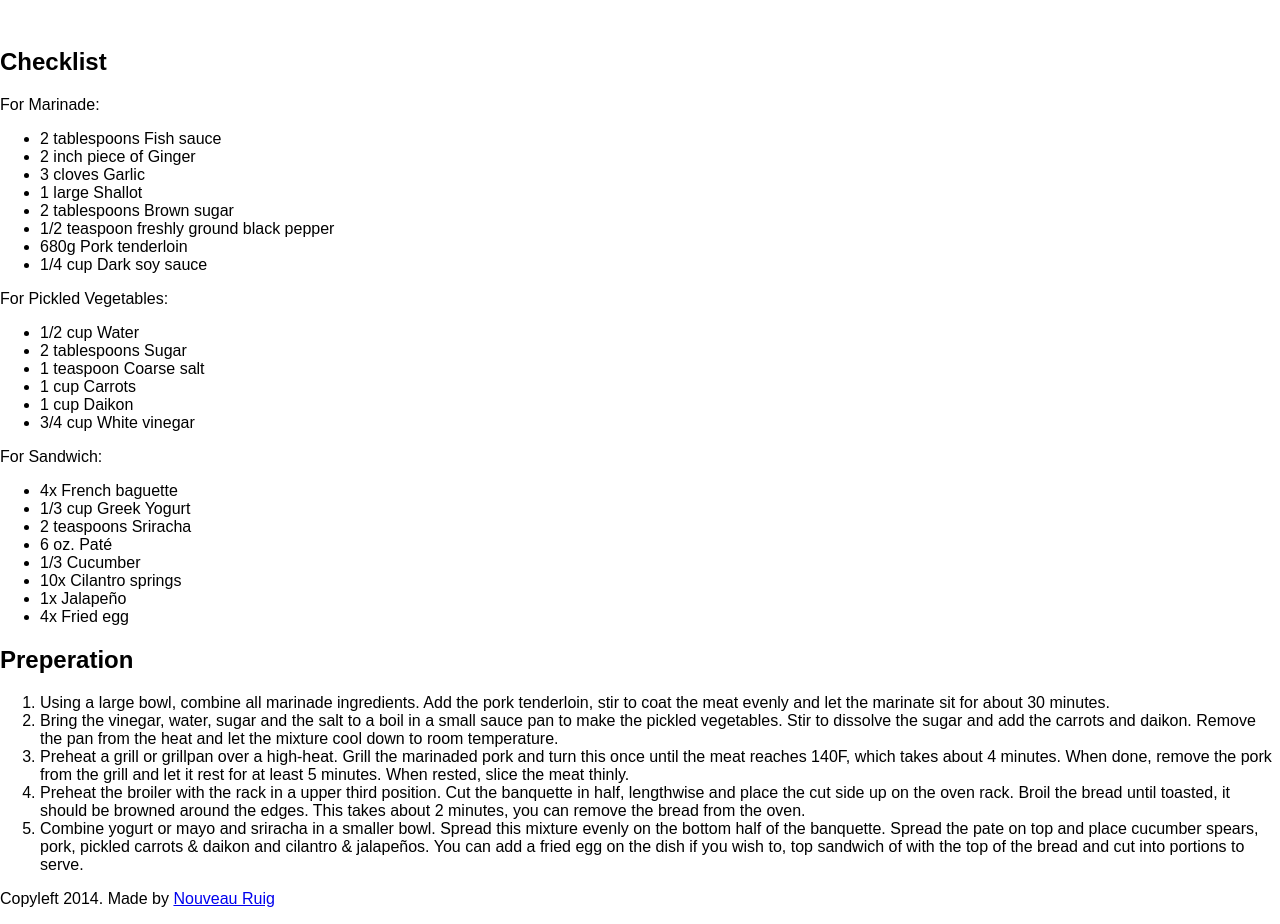
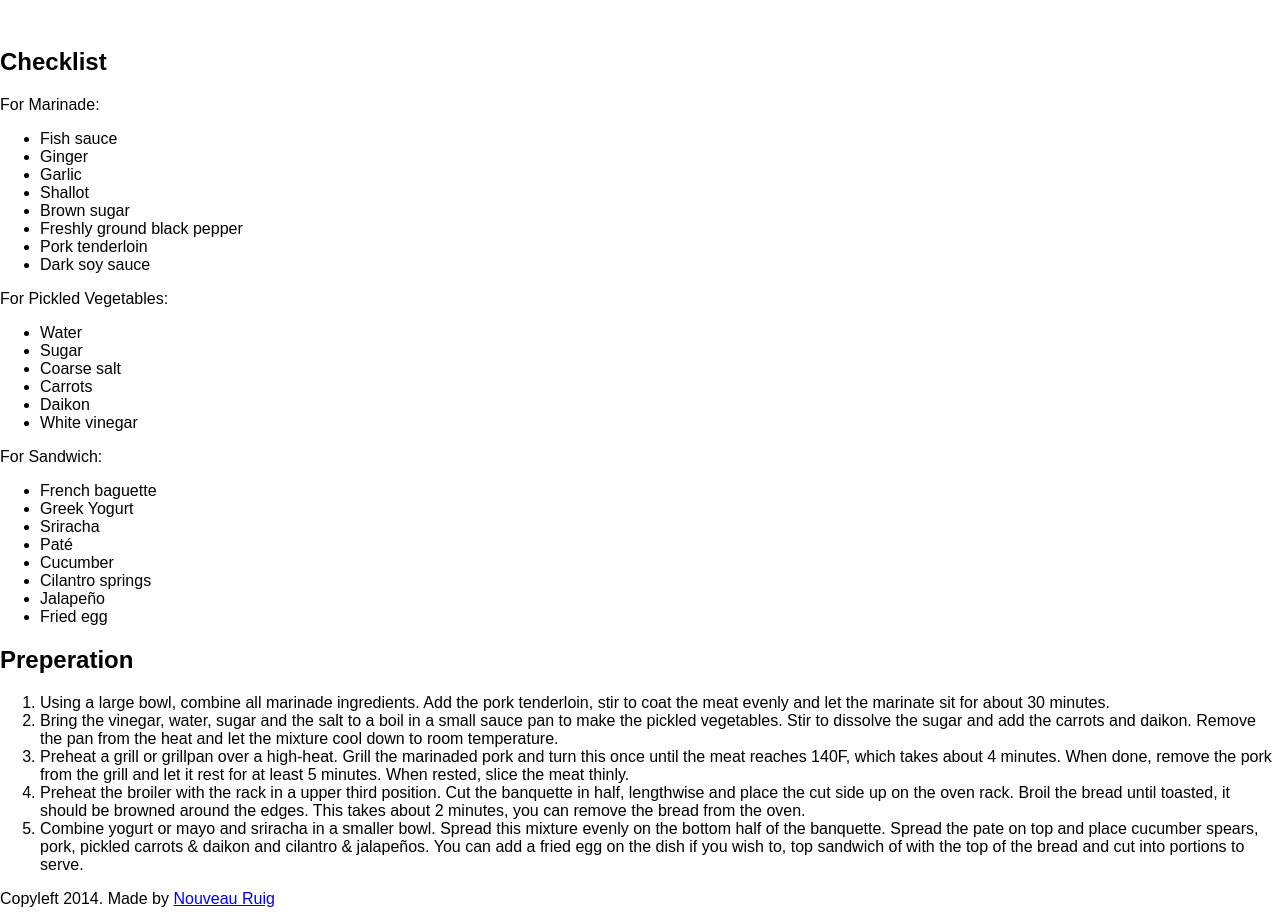
Before and after one commit to nickrttn/nouveauruig, a plain HTML site: page vn/recipe.html in a window 1280 px wide. Shown: the part 1120-2044 px from the top of the page. Drawn offline with Linux system fonts and the light colour scheme.

Commit message:
ch ch changes

```diff
--- a/vn/recipe.html
+++ b/vn/recipe.html
@@ -41,36 +41,36 @@
    <h2>Checklist</h2>
    <p>For Marinade:</p>
    <ul>
-       <li>2 tablespoons Fish sauce</li>
-       <li>2 inch piece of Ginger</li>
-       <li>3 cloves Garlic</li>
-       <li>1 large Shallot</li>
-       <li>2 tablespoons Brown sugar</li>
-       <li>1/2 teaspoon freshly ground black pepper</li>
-       <li>680g Pork tenderloin</li>
-       <li>1/4 cup Dark soy sauce</li>
+       <li>Fish sauce</li>
+       <li>Ginger</li>
+       <li>Garlic</li>
+       <li>Shallot</li>
+       <li>Brown sugar</li>
+       <li>Freshly ground black pepper</li>
+       <li>Pork tenderloin</li>
+       <li>Dark soy sauce</li>
    </ul>
 
    <p>For Pickled Vegetables:</p>
    <ul>
-       <li>1/2 cup Water</li>
-       <li>2 tablespoons Sugar</li>
-       <li>1 teaspoon Coarse salt</li>
-       <li>1 cup Carrots</li>
-       <li>1 cup Daikon</li>
-       <li>3/4 cup White vinegar</li>
+       <li>Water</li>
+       <li>Sugar</li>
+       <li>Coarse salt</li>
+       <li>Carrots</li>
+       <li>Daikon</li>
+       <li>White vinegar</li>
    </ul>
 
    <p>For Sandwich:</p>
    <ul>
-       <li>4x French baguette</li>
-       <li>1/3 cup Greek Yogurt</li>
-       <li>2 teaspoons Sriracha</li>
-       <li>6 oz. Paté</li>
-       <li>1/3 Cucumber</li>
-       <li>10x Cilantro springs</li>
-       <li>1x Jalapeño</li>
-       <li>4x Fried egg</li>
+       <li>French baguette</li>
+       <li>Greek Yogurt</li>
+       <li>Sriracha</li>
+       <li>Paté</li>
+       <li>Cucumber</li>
+       <li>Cilantro springs</li>
+       <li>Jalapeño</li>
+       <li>Fried egg</li>
    </ul>
 
     <h2>Preperation</h2>
@@ -81,7 +81,6 @@
         <li>Preheat the broiler with the rack in a upper third position. Cut the banquette in half, lengthwise and place the cut side up on the oven rack. Broil the bread until toasted, it should be browned around the edges. This takes about 2 minutes, you can remove the bread from the oven.</li>
         <li>Combine yogurt or mayo and sriracha in a smaller bowl. Spread this mixture evenly on the bottom half of the banquette. Spread the pate on top and place cucumber spears, pork, pickled carrots &amp; daikon and cilantro &amp; jalapeños. You can add a fried egg on the dish if you wish to, top sandwich of with the top of the bread and cut into portions to serve.</li>
     </ol>
-
 
         </div>
     </main>
```
Also changed, not shown: gb/recipe.html (+8 -8 lines), us/recipe.html (+12 -11 lines).
